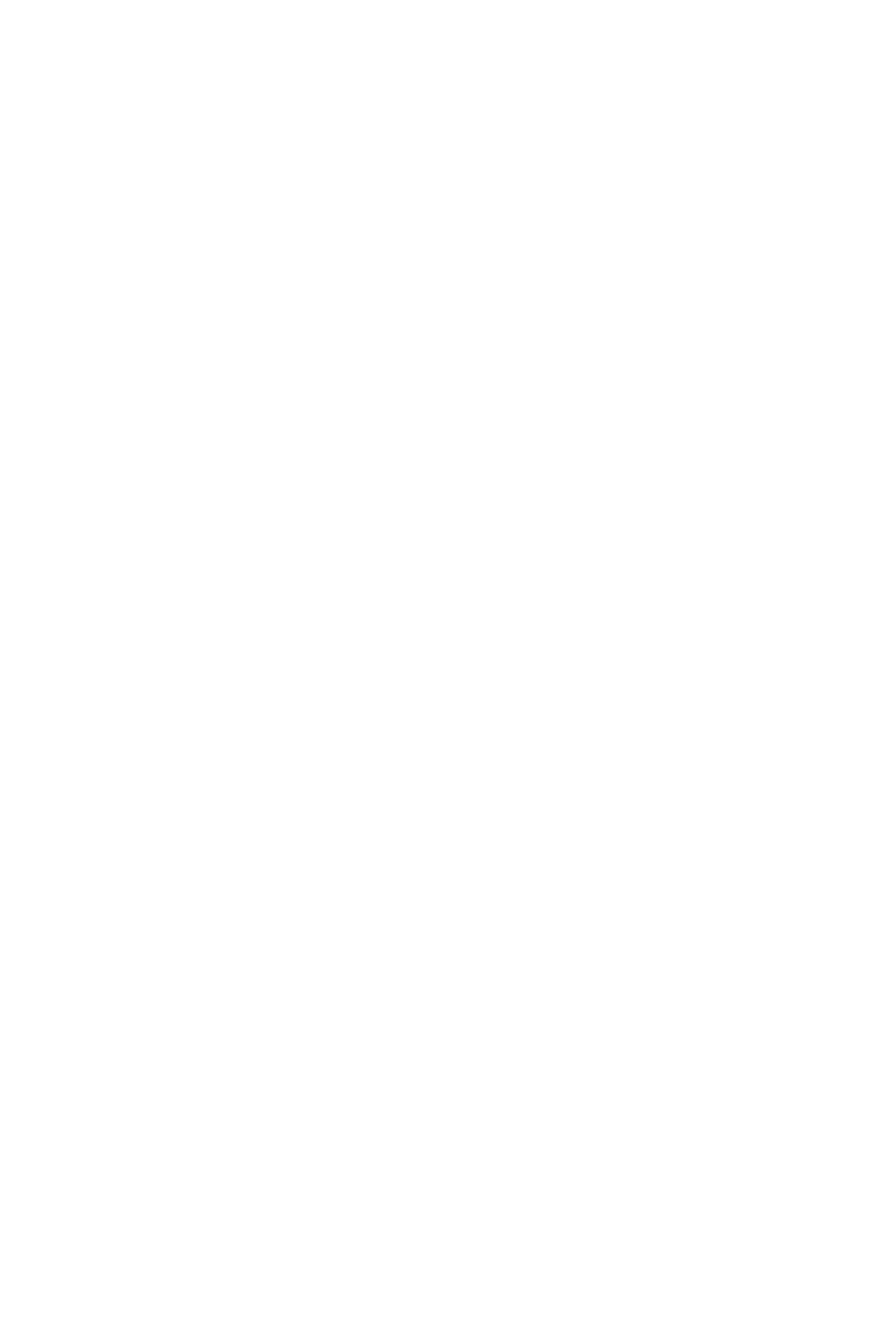
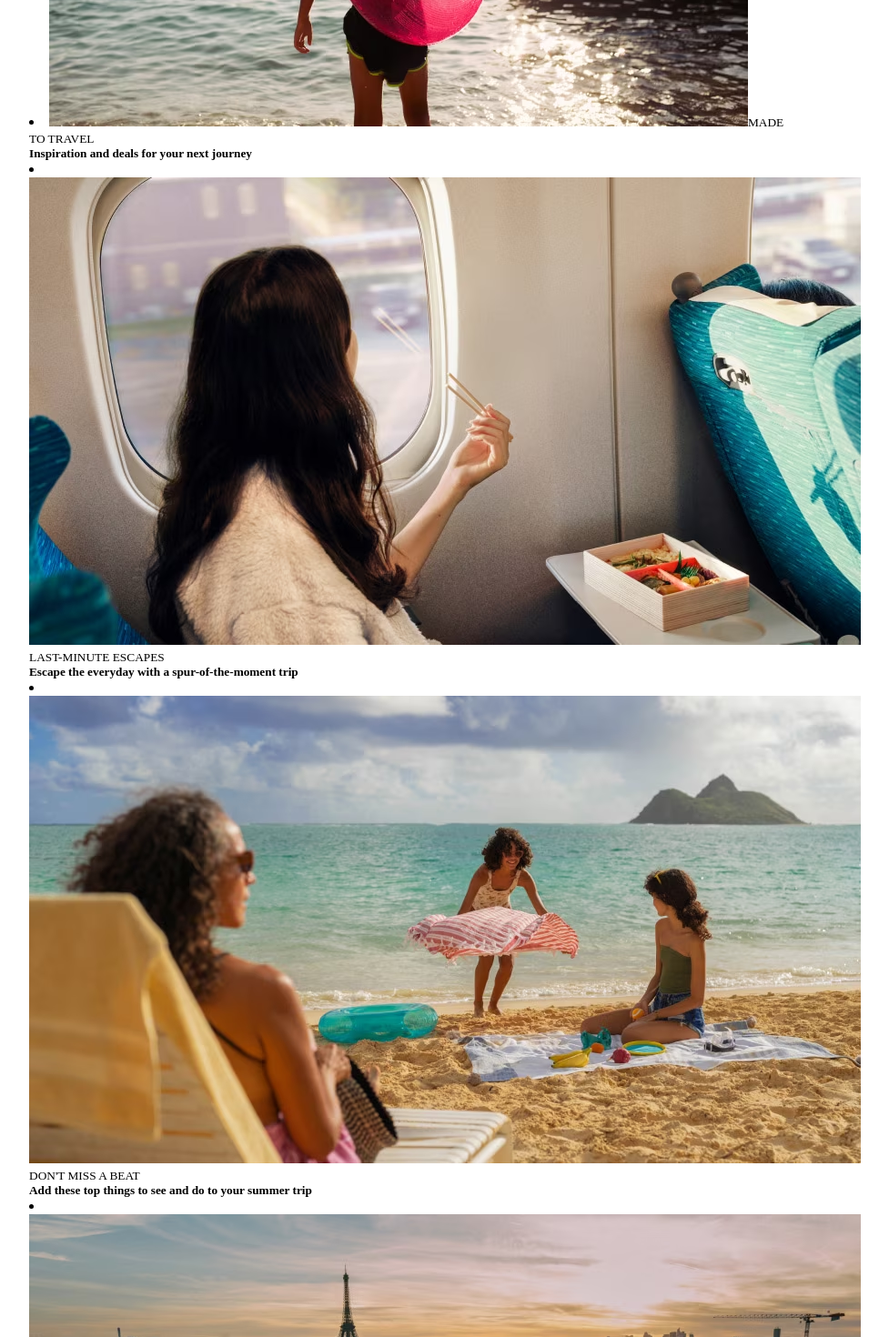
Before and after one commit to bismarkboateng/expert-travel, a React (Vite) app: page / in a window 1280 px wide. Shown: the part 2220-3690 px from the top of the page at 91% size, without its empty margins (192-1169 px from the left). Before the commit the page ends 1351 px from the top, so only its background shows below. Built offline with nearby package versions, Linux system fonts and the light colour scheme.

Commit message:
gallery component

```diff
--- /dev/null
+++ b/src/components/Gallery/Data.js
@@ -0,0 +1,40 @@
+import { Image02, Image03, Image04, Image05, Image06 } from "../../assets"
+
+
+export const firstPart = [
+    {
+        image: Image02,
+        subtitle: "WHERE TO NEXT?",
+        text: "Find flights that will take you to the most loved places",
+        index: 0,
+    },
+    {
+        image: Image03,
+        subtitle: "MADE TO TRAVEL",
+        text: "Inspiration and deals for your next journey",
+        index: 1,
+    },
+    {
+        image: Image04,
+        subtitle: "LAST-MINUTE ESCAPES",
+        text: "Escape the everyday with a spur-of-the-moment trip",
+        index: 2,
+    },
+
+]
+
+
+export const secondPart = [
+    {
+        image: Image05,
+        subtitle: "DON'T MISS A BEAT",
+        text: "Add these top things to see and do to your summer trip",
+        index: 3,
+    },
+    {
+        image: Image06,
+        subtitle: "A SUMMER ADVENTURE ABROAD",
+        text: "Make the most of your time off, and take that big international trip",
+        index: 4,
+    },
+]
--- /dev/null
+++ b/src/components/Gallery/Gallery.module.css
@@ -0,0 +1,50 @@
+.expert__gallery__wrapper {
+    margin-top: 100px;
+    margin-bottom: 50px;
+    display: flex;
+    flex-direction: column;
+    /* flex-wrap: wrap; */
+}
+
+.expert__gallery__item__wrapper {
+    display: flex;
+    gap: 20px;
+    justify-content: flex-start;
+    align-items: flex-start;
+    width: 100%;
+}
+
+.expert__gallery__item {
+    width: 33%;
+    list-style-type: none;
+    color: rgb(102, 99, 99);
+}
+
+.expert__gallery__item__image {
+    width: 100%;
+    height: 250px;
+    border-radius: 10px;
+    margin-bottom: 10px;
+}
+
+.expert__gallery__subtitle {
+    margin-bottom: 10px;
+}
+
+.expert__gallery__text {
+    font-size: 18px;
+}
+
+.expert__gallery__second__item {
+    margin-top: 50px;
+    width: 50%;
+    list-style-type: none;
+    color: rgb(102, 99, 99);
+}
+
+.expert__gallery__second__item__image {
+    width: 100%;
+    height: 300px;
+    border-radius: 10px;
+    margin-bottom: 10px;
+}
--- a/src/components/Gallery/index.jsx
+++ b/src/components/Gallery/index.jsx
@@ -1,7 +1,35 @@
+import styles from "./Gallery.module.css"
+import { firstPart, secondPart } from "./Data";
+
+
 export default function index() {
     return (
-        <section>
-            Gallery Component
+        <section className={styles.expertGalleryWrapper}>
+            <section className={styles.expertGalleryItemWrapper}>
+                { firstPart.map((item) => (
+                    <li key={item.index} className={styles.expertGalleryItem}>
+                        <img src={item.image}
+                            alt={`gallery image ${item.index}`}
+                            className={styles.expertGalleryItemImage}
+                        />
+                        <small className={styles.expertGallerySubtitle}>{ item.subtitle }</small>
+                        <h5 className={styles.expertGalleryText}>{ item.text }</h5>
+                    </li>
+                ))}
+            </section>
+
+            <section className={styles.expertGalleryItemWrapper}>
+            { secondPart.map((item) => (
+                    <li key={item.index} className={styles.expertGallerySecondItem}>
+                        <img src={item.image}
+                            alt={`gallery image ${item.index}`}
+                            className={styles.expertGallerySecondItemImage}
+                        />
+                        <small className={styles.expertGallerySubtitle}>{ item.subtitle }</small>
+                        <h5 className={styles.expertGalleryText}>{ item.text }</h5>
+                    </li>
+                ))}
+            </section>
         </section>
     )
 }
```
